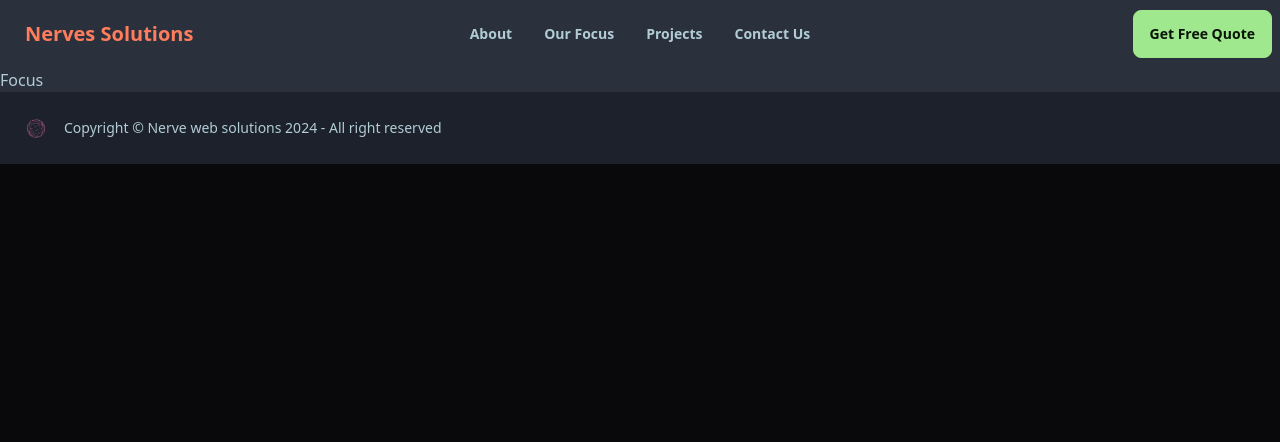
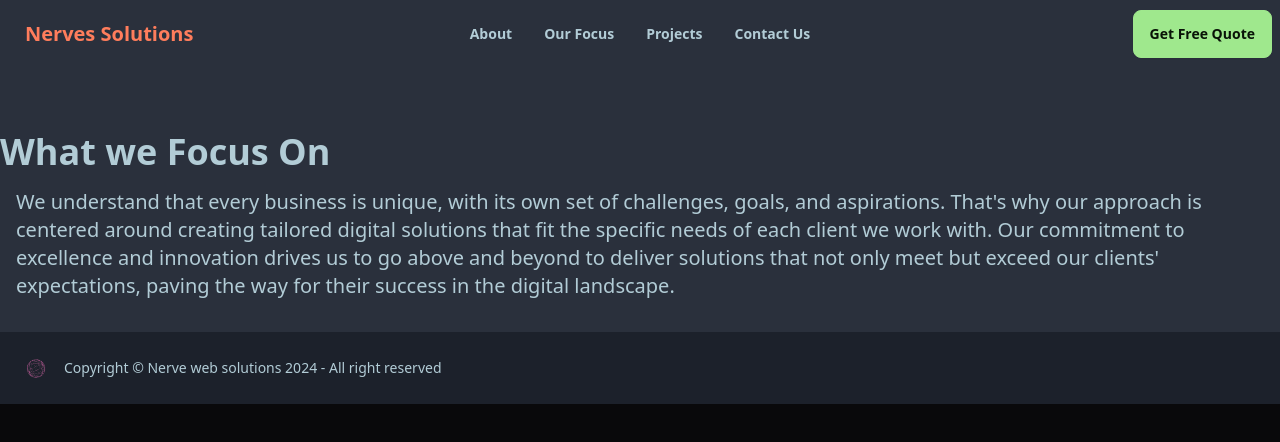
Before and after one commit to gachagajnr/sensitive_webdesigners, a SvelteKit app: page /focus in a window 1280 px wide. Shown: the top 442 px of the page. Built offline with nearby package versions, Linux system fonts and the light colour scheme.

Commit message:
edit what we focus on

```diff
--- a/src/routes/focus/+page.svelte
+++ b/src/routes/focus/+page.svelte
@@ -1,4 +1,15 @@
 <div class="container mx-auto">
-    <h1>Focus</h1>
-
+	<div class="grid gap-4 mt-16">
+		<div>
+			<h1 class="text-4xl font-bold text info">What we Focus On</h1>
+			<h1 class="text-xl p-4">
+				We understand that every business is unique, with its own set of challenges, goals, and
+				aspirations. That's why our approach is centered around creating tailored digital solutions
+				that fit the specific needs of each client we work with. Our commitment to excellence and
+				innovation drives us to go above and beyond to deliver solutions that not only meet but
+				exceed our clients' expectations, paving the way for their success in the digital landscape.
+			</h1>
+		</div>
+		<div></div>
+	</div>
 </div>
```
